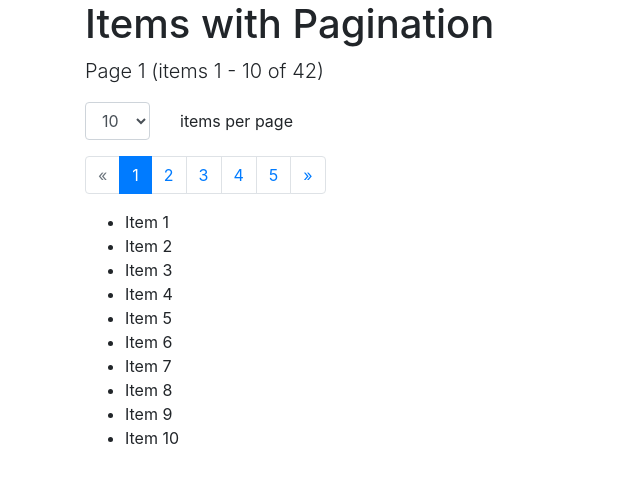
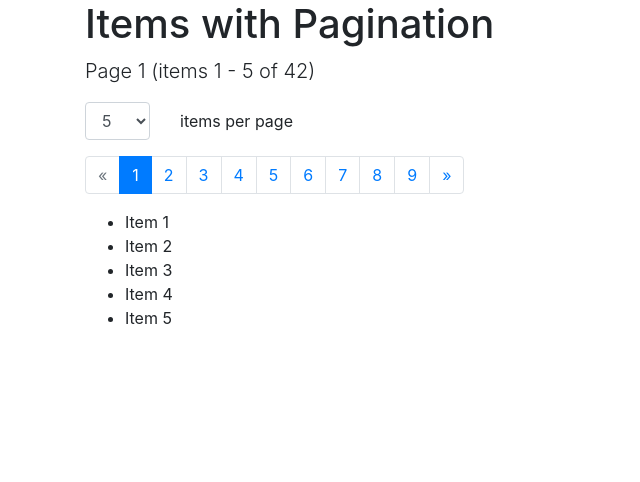
Before and after one commit to mate-academy/react_pagination, a React (Create React App) app: page / in a window 1280 px wide. Shown: the top 482 px of the page, without its empty margins (0-640 px from the left). Built offline with nearby package versions, Linux system fonts and the light colour scheme.

Commit message:
solution v02

```diff
--- a/src/App.tsx
+++ b/src/App.tsx
@@ -3,12 +3,20 @@ import './App.css';
 import { Pagination } from './components/Pagination';
 import { getNumbers } from './utils';
 
+const arrNums = getNumbers(1, 42);
+
 export const App: React.FC = () => {
-  const arrNums = getNumbers(1, 42);
-
-  const [perPage, setPerPage] = useState(10);
+  const [perPage, setPerPage] = useState(5);
   const [currentPage, setCurrentPage] = useState(1);
   const [items, setItems] = useState<string[]>([]);
+
+  const fromItemValue = currentPage === 1 ? 1 : (currentPage - 1) * perPage + 1;
+  const toItemValue = currentPage * perPage > 42 ? 42 : currentPage * perPage;
+
+  const handlePageChange = (event: React.ChangeEvent<HTMLSelectElement>) => {
+    setPerPage(+event.target.value);
+    setCurrentPage(1);
+  };
 
   useEffect(() => {
     setItems(([...arrNums]).splice((currentPage - 1) * perPage, perPage).map(n => `Item ${n}`));
@@ -19,9 +27,7 @@ export const App: React.FC = () => {
       <h1>Items with Pagination</h1>
 
       <p className="lead" data-cy="info">
-        {`Page ${currentPage}
-         (items ${currentPage === 1 ? 1 : ((currentPage - 1) * perPage) + 1}
-         - ${(currentPage * perPage) > 42 ? 42 : currentPage * perPage} of 42)`}
+        {`Page ${currentPage} (items ${fromItemValue} - ${toItemValue} of ${arrNums.length})`}
       </p>
 
       <div className="form-group row">
@@ -30,10 +36,7 @@ export const App: React.FC = () => {
             data-cy="perPageSelector"
             id="perPageSelector"
             className="form-control"
-            onChange={(event) => {
-              setPerPage(+event.target.value);
-              setCurrentPage(1);
-            }}
+            onChange={handlePageChange}
             value={perPage}
           >
             <option value="3">3</option>
--- a/src/components/Pagination/Pagination.tsx
+++ b/src/components/Pagination/Pagination.tsx
@@ -17,6 +17,12 @@ export const Pagination: React.FC<Props> = ({
   const quantityPagination = Math.ceil(total / perPage);
   const paginations = getNumbers(1, quantityPagination);
 
+  const onPrevClick = () => (currentPage > 1
+    ? onPageChange(currentPage - 1) : onPageChange(1));
+
+  const onNextClick = () => (currentPage < quantityPagination
+    ? onPageChange(currentPage + 1) : onPageChange(quantityPagination));
+
   return (
     <ul className="pagination">
       <li className={classNames('page-item', { disabled: currentPage === 1 })}>
@@ -25,11 +31,7 @@ export const Pagination: React.FC<Props> = ({
           className="page-link"
           href="#prev"
           aria-disabled={currentPage === 1}
-          onClick={() => (
-            currentPage > 1
-              ? onPageChange(currentPage - 1)
-              : onPageChange(1)
-          )}
+          onClick={onPrevClick}
         >
           «
         </a>
@@ -60,11 +62,7 @@ export const Pagination: React.FC<Props> = ({
           className="page-link"
           href="#next"
           aria-disabled={currentPage === quantityPagination}
-          onClick={() => (
-            currentPage < quantityPagination
-              ? onPageChange(currentPage + 1)
-              : onPageChange(quantityPagination)
-          )}
+          onClick={onNextClick}
         >
           »
         </a>
```
